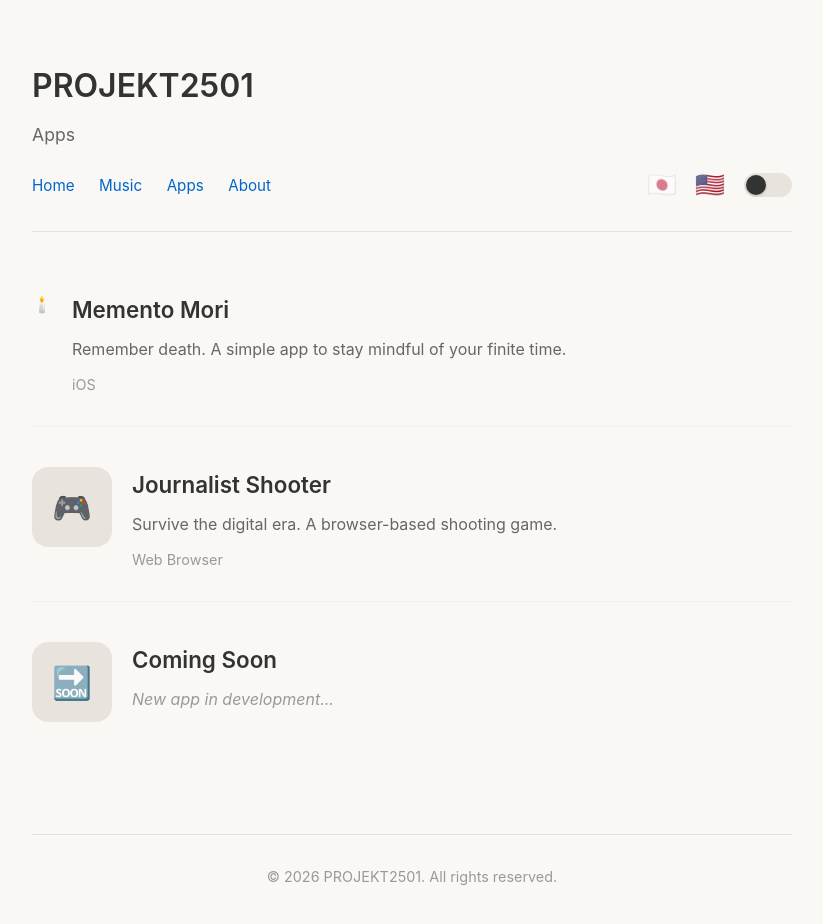
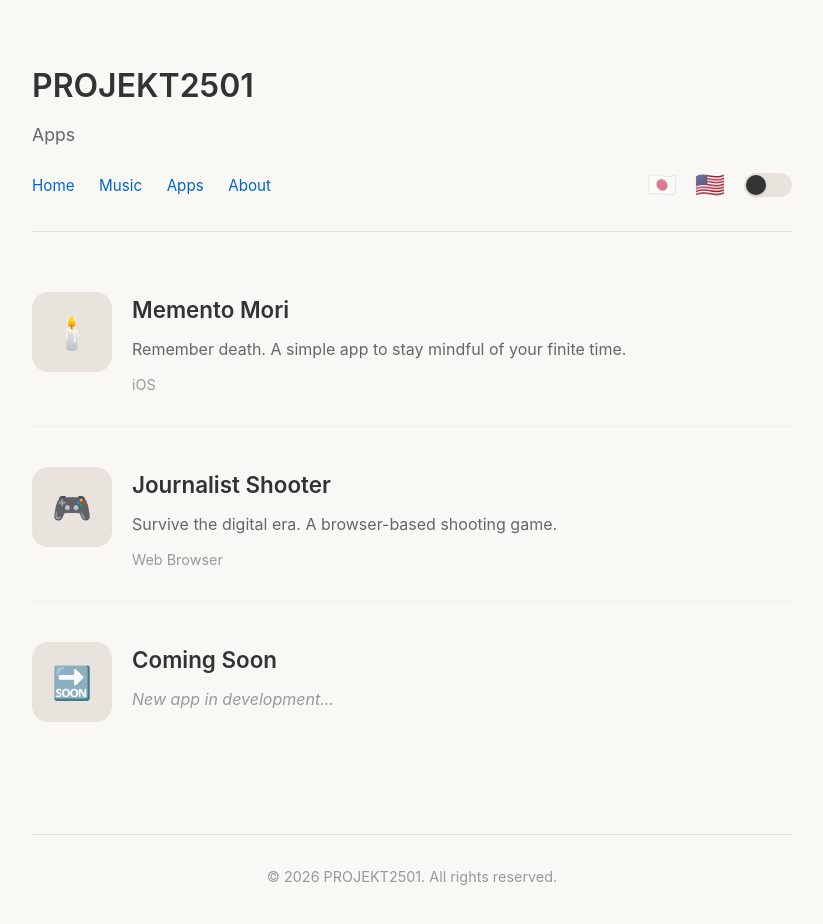
Before and after one commit to dasprojekt2501/dasprojekt2501.github.io, a plain HTML site: page app-en.html in a window 1280 px wide. Shown: the whole page, without its empty margins (228-1051 px from the left). Drawn offline with Linux system fonts and the light colour scheme.

Commit message:
Update app-en.html

```diff
--- a/app-en.html
+++ b/app-en.html
@@ -300,7 +300,7 @@
         <main class="apps">
             <article class="app-item">
                 <div class="app-content">
-                    <div class="app-icon-large">
+                    <div class="app-icon">
                             🕯️
                     </div>
                     <div class="app-details">
```
